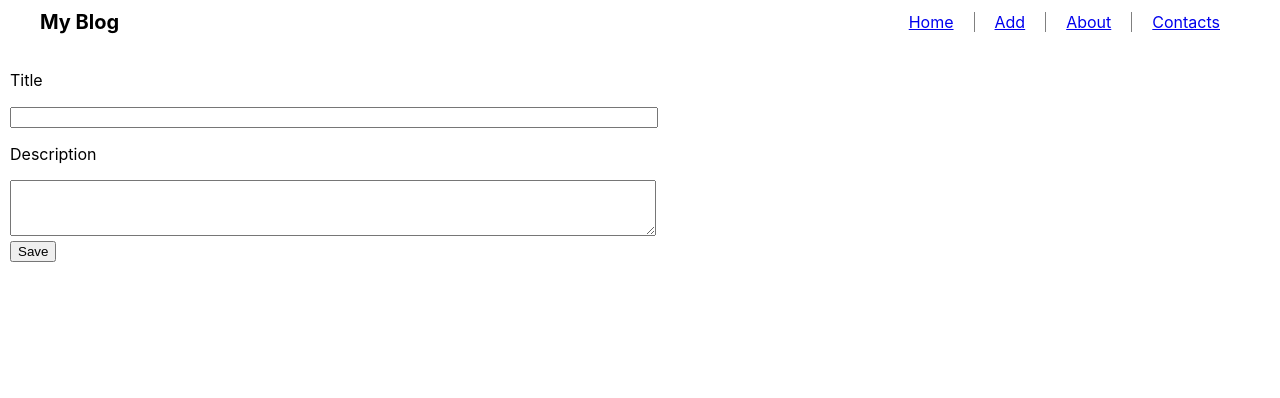
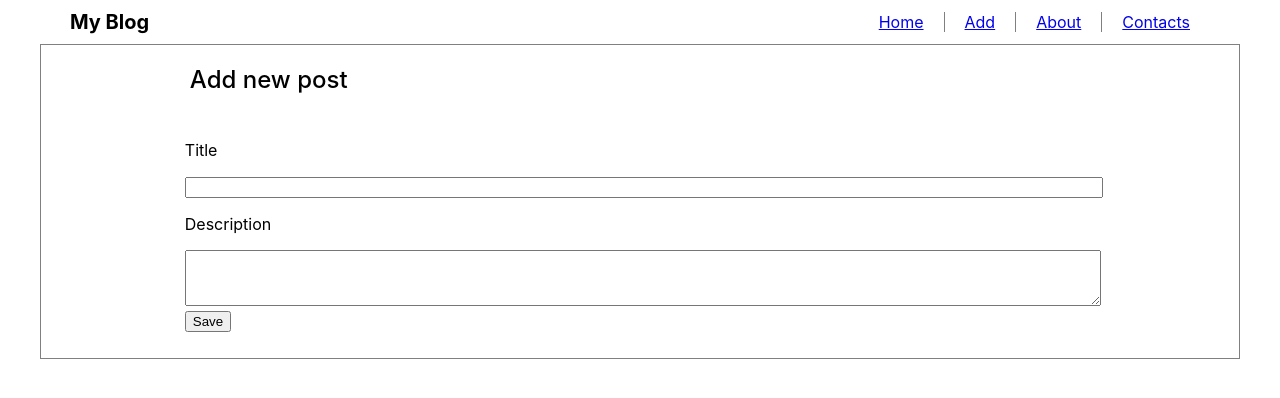
Before and after one commit to iisakjanova/js_group_11_homework_63_irina_isakzhanova, a React (Create React App) app: page /posts/add in a window 1280 px wide. Shown: the top 398 px of the page. Built offline with nearby package versions, Linux system fonts and the light colour scheme; the HTML template or start-up script is replaced by a standard one.

Commit message:
Added styles to Add page

```diff
--- a/src/components/EditPost/EditPost.css
+++ b/src/components/EditPost/EditPost.css
@@ -1,6 +1,6 @@
 .EditPostForm {
     padding: 10px;
-    width: 50%;
+    width: 80%;
 }
 
 .EditPostForm label {
--- /dev/null
+++ b/src/containers/AddPage/AddPage.css
@@ -0,0 +1,15 @@
+.AddPage {
+    border: 1px solid grey;
+}
+
+.AddPage h2 {
+    padding-left: 10px;
+    font-weight: 500;
+    width: 80%;
+    margin-left: auto;
+    margin-right: auto;
+}
+
+.EditPostForm {
+    margin: 0 auto;
+}
--- a/src/containers/AddPage/AddPage.js
+++ b/src/containers/AddPage/AddPage.js
@@ -1,9 +1,12 @@
 import React from 'react';
 import EditPost from "../../components/EditPost/EditPost";
 
+import './AddPage.css';
+
 const AddPage = () => {
     return (
-        <div>
+        <div className="AddPage Container">
+            <h2>Add new post</h2>
             <EditPost />
         </div>
     );
--- a/src/containers/Blog/Blog.css
+++ b/src/containers/Blog/Blog.css
@@ -1,6 +1,7 @@
 .Container {
-    padding-right: 15px;
-    padding-left: 15px;
+    padding-right: 30px;
+    padding-left: 30px;
     max-width: 1200px;
     margin: 0 auto;
+    box-sizing: border-box;
 }
```
